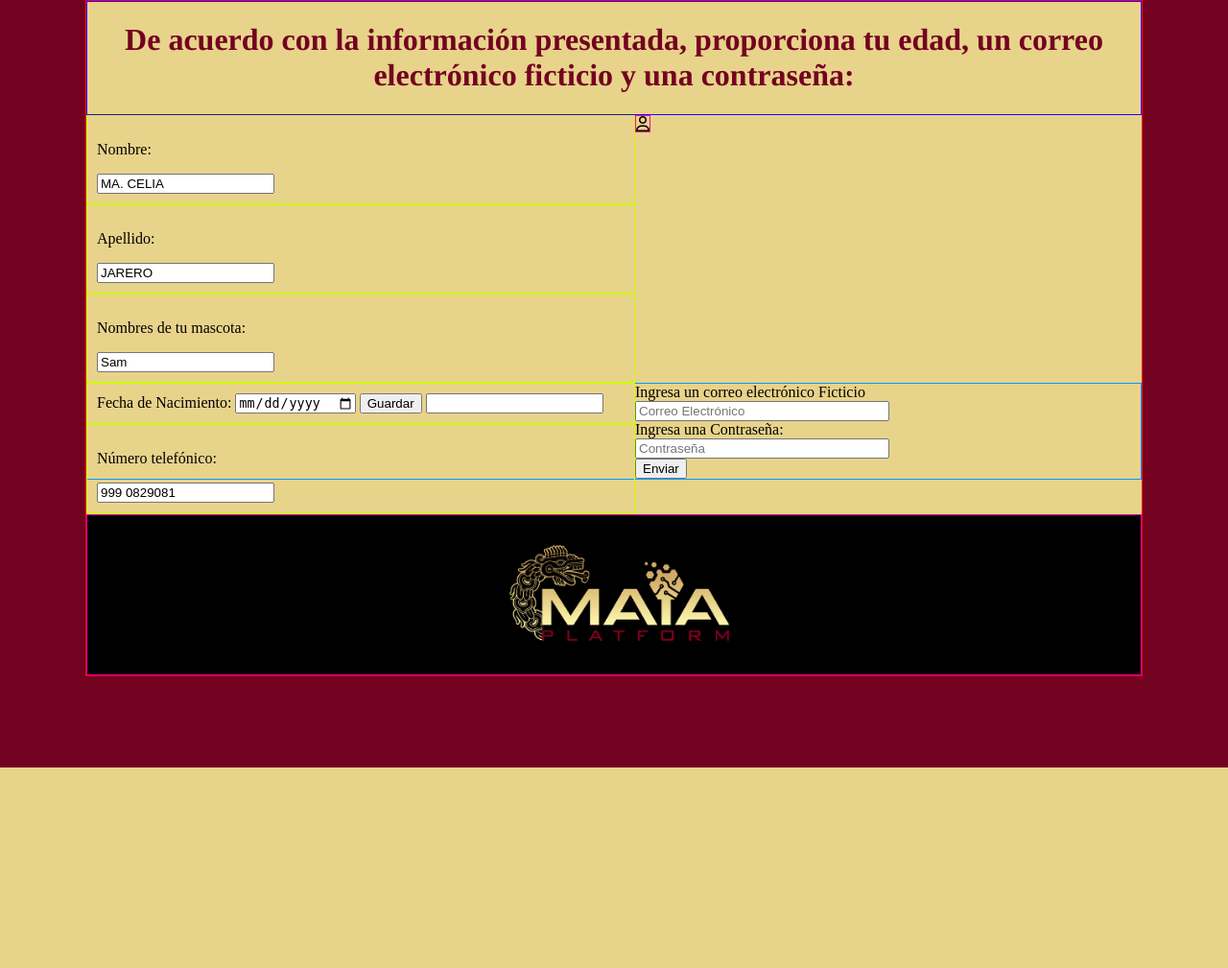
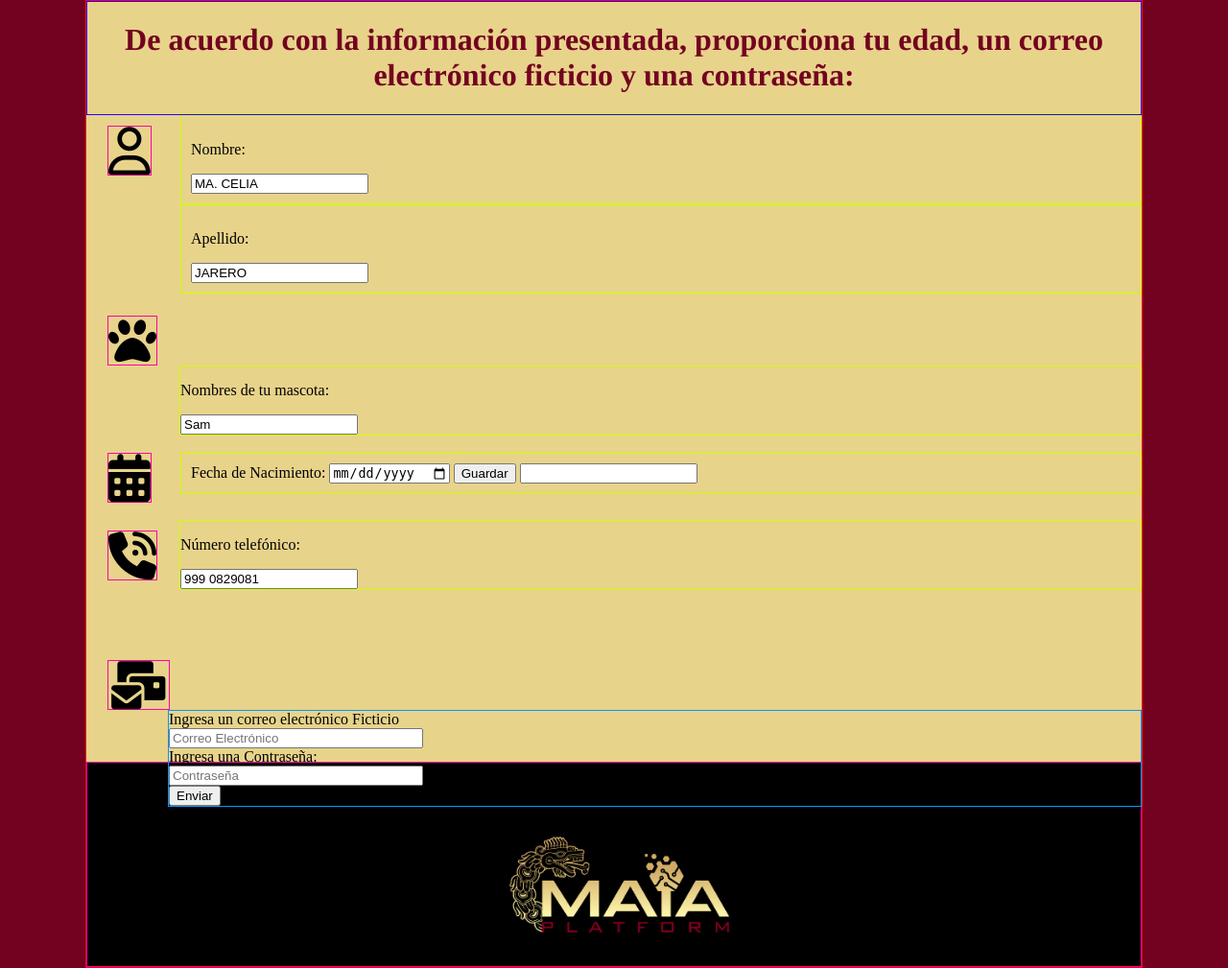
Before and after one commit to CarolinaDg26/validacion_contrasenas, a PHP site: page / in a window 1280 px wide. Shown: the whole page at 96% size. Before the commit the page ends 800 px from the top, so only its background shows below. Run offline with PHP 8.4, Linux system fonts and the light colour scheme; some libraries are stand-ins or nearby versions.

Commit message:
modified:   estilo2.css 	modified:   index.php

```diff
--- a/estilo2.css
+++ b/estilo2.css
@@ -11,25 +11,86 @@
     font-family: Times;
     color: #730220;
     }
+    .imguser{
+      display: inline-block;
+      padding-top: 1%;
+      padding-left: 2%;
+    }
+    .imguser2{
+      display: inline-block;
+      padding-top: 10%;
+      padding-left: 2%;
+    }
+    .imguser3{
+      display: inline-block;
+      padding-top: -1%;
+      padding-left: 2%;
+    }
+    .imguser4{
+      padding-top: 1%;
+      padding-left: 2%;
+      display: inline-block;
+    }
+    .imguser5{
+      padding-top: 1%;
+      padding-left: 2%;
+      display: inline-block;
+    }
     .user{
       border: 1px rgb(255, 0, 170) solid;
+      font-size: 50px;
     }
   .contenedor2{
     border: 1px rgb(255, 0, 170) solid;
     background-color: black;
     }
   .column {
-    float: left;
+    /*float: left;*/
     width: 50%;
     padding: 10px;
     border: 1px rgb(208, 255, 0) solid;
+    padding-right: 40%;
+    padding-top: -20%;
+    float: right;
+
     }
+    .column2 {
+      /*float: left;*/
+      width: 50%;
+      padding: 0%;
+      border: 1px rgb(208, 255, 0) solid;
+      padding-right: 41%;
+      float: right;
+      display: inline-block;
+      }
+
+      .column3 {
+        /*float: left;*/
+        width: 50%;
+        padding: 10px;
+        border: 1px rgb(208, 255, 0) solid;
+        padding-right: 40%;
+        float: right;
+        display: inline-block;
+        }
+  .column4 {
+  /*float: left;*/
+  width: 50%;
+  padding: 0px;
+  border: 1px rgb(208, 255, 0) solid;
+  padding-right: 41%;
+  float: right;
+  /*display: inline-block;*/
+  }
   .imge{
     width: 25%;
     padding-left: 38%;
     }
   .contenido{
     border: 1px rgb(0, 153, 255) solid;
+    padding: 0px;
+    padding-right: 68%;
+    float: right;
     }
   .fondo{
     background-color: #E8D38B;
--- a/index.php
+++ b/index.php
@@ -17,7 +17,9 @@ require 'conexion.php';
         <h1>De acuerdo con la información presentada, proporciona tu edad, un correo electrónico ficticio y una contraseña:</h1>
     </div>
 
-    <i class="fa-regular fa-user user"></i>
+    <div class="imguser">
+    <i class="fa-regular fa-user user"></i> <br>
+    </div>
 
     <div class="column">
     <p>Nombre: </p><input text="" type="text" id="fila-nombres"name="nombre"/>
@@ -26,23 +28,38 @@ require 'conexion.php';
     <div class="column">
         <p>Apellido: </p><input text="" type="text" id="fila-apellidos" name="apellido"/>
     </div>
+    <br><br><br>
 
-    <div class="column">
+    <div class="imguser2">
+    <i class="fa-solid fa-paw user"></i>
+    </div>
+
+    <div class="column2">
         <p>Nombres de tu mascota:</p>
         <input text="" type="text" id="fila-mascotas" name="mascot"/>
     </div>
 
-    <div style="clear: both;"></div> <!-- Clear float para evitar problemas de altura -->
+    <div style="clear: both;"></div>  <!--Clear float para evitar problemas de altura -->
 
-    <div class="column">
+    <br>
+    <div class="imguser3">
+    <i class="fa-solid fa-calendar-days user"></i>
+    </div>
+
+    <div class="column3">
         <!--h1>Edad</!h1-->
         <label  for="fecha-nacimiento">Fecha de Nacimiento:</label>
         <input type="date" id="fecha-nacimiento">
         <input class="btn_enviar" onclick="calcularEdad()" value="Guardar" type="button"/>
         <input type="text" id="resultado" name="fecha" readonly="true"/>
     </div>
+    <br><br>
 
-    <div class="column">
+    <div class="imguser4">
+    <i class="fa-solid fa-phone-volume user"></i>
+    </div>
+
+    <div class="column4">
         <!--h1>Números de Teléfono</!--h1>
         <label for="lada">Selecciona una Lada:</label>
         <select id="lada">
@@ -53,7 +70,10 @@ require 'conexion.php';
         <button-- onclick="generarNumero()">Generar Número</button-->
         <p>Número telefónico:</p><input type="text" id="numero-generado" name="telefono"/>
     </div>
-
+    <br><br><br><br><br>
+    <div class="imguser5">
+    <i class="fa-solid fa-envelopes-bulk user"></i>
+    </div>
     <div class="contenido">
         <label for="correo">Ingresa un correo electrónico Ficticio</label><br>
         <input type="text" id="email" placeholder="Correo Electrónico" size="30" name="correo">
@@ -62,7 +82,7 @@ require 'conexion.php';
         <input type="text" id="contrasena" placeholder="Contraseña" size="30" name="contra"><br>
         <input class="btn_enviar" type="button" value="Enviar" onclick="validar_formulario()"/>
     </div>
-    <br><br>
+    <br><br><br><br>
     <div class="contenedor2">
         <img class="imge" src="./imagenes/maia.png" alt="">
     </div>
```
